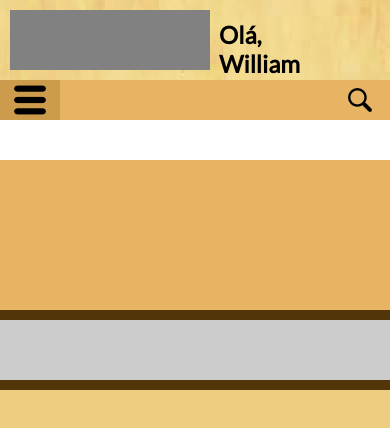
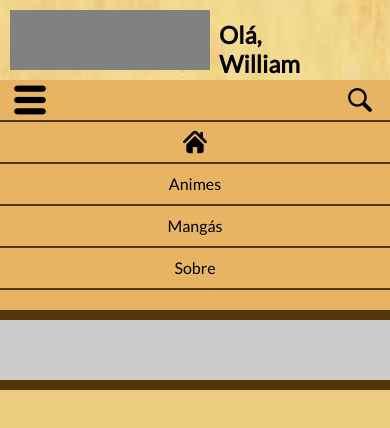
Before and after one commit to william-ms/42-animes, a plain HTML site: page index.html in a window 390 px wide. Both pictures are taken after a click on the element 30 px from the left and 100 px from the top of the page. Shown: the top 428 px of the page. Drawn offline with Linux system fonts and the light colour scheme.

Commit message:
função menu mobile

```diff
--- a/css/stylePage.css
+++ b/css/stylePage.css
@@ -126,12 +126,12 @@ nav.menu-mobile {
     background-size: contain;
     cursor: pointer;
 }
-    nav.menu-mobile {
+    nav.menu-mobile:hover {
         background: url('../images/menu-mobile-hover.png') center no-repeat;
     }
 
 nav.menu-mobile ul{
-    display: none;
+    visibility: hidden;
     width: 100%;
     position: absolute;
     top: 120px;
@@ -139,6 +139,10 @@ nav.menu-mobile ul{
     text-align: center;
     border-top: 1px solid #52360a;
     border-bottom: 1px solid #52360a;
+}
+
+nav.menu-active ul{
+    visibility: visible;
 }
 
 nav.menu-mobile ul li{
--- a/index.html
+++ b/index.html
@@ -37,8 +37,8 @@
                 </ul>
             </nav><!--menu-desktop-->
 
-            <nav class="menu-mobile">
-                <ul>
+            <nav id="menu-mobile" class="menu-mobile">
+                <ul id="menu-list">
                     <li><a href="" class="home"></a></li>
                     <li><a href="" class="animes">Animes</a></li>
                     <li><a href="" class="mangas">Mangás</a></li>
--- a/js/fun-page.js
+++ b/js/fun-page.js
@@ -1,3 +1,7 @@
+/****************************************************************************************************************/
+/********************************************** AJAX CONTEUDO ***************************************************/
+
+function atualizarConteudo() {
     var content = document.getElementById('content');
     var url = document.querySelectorAll('.list p');
 
@@ -21,5 +25,24 @@ for(var i = 0; i < url.length; i++){
                 content.innerHTML = xhr.response;
             }}
         })
+    }
+}
 
+atualizarConteudo();
+
+/****************************************************************************************************************/
+/*********************************************** MENU MOBILE ****************************************************/
+
+function toggleMenu(){
+
+    const menuMobile = document.getElementById('menu-mobile');
+
+    menuMobile.addEventListener('click', function(){
+        menuMobile.classList.toggle('menu-active');
+    });
 }
+
+toggleMenu();
+
+/****************************************************************************************************************/
+/********************************************** HEADER FIXADO ***************************************************/
```
Also changed, not shown: 1 other file. Lines whose indentation alone changed are shown as unchanged.
